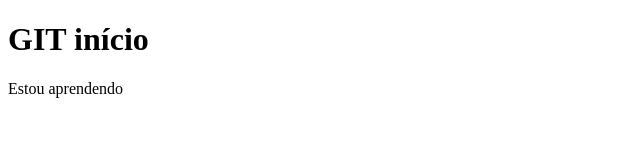
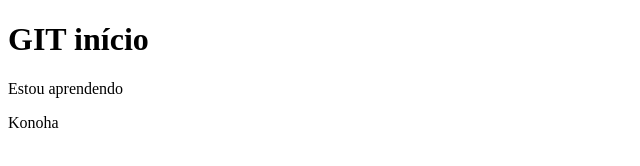
Before and after one commit to Ruandws/tutorial_git, a plain HTML site: page index.html in a window 1280 px wide. Shown: the full height of the page, 0-640 px from the left. Drawn offline with Linux system fonts and the light colour scheme.

Commit message:
Criação de mais um parágrafo

```diff
--- a/index.html
+++ b/index.html
@@ -8,5 +8,6 @@
 <body>
     <h1>GIT início</h1>
     <p>Estou aprendendo</p>
+    <p>Konoha</p>
 </body>
 </html>
```
